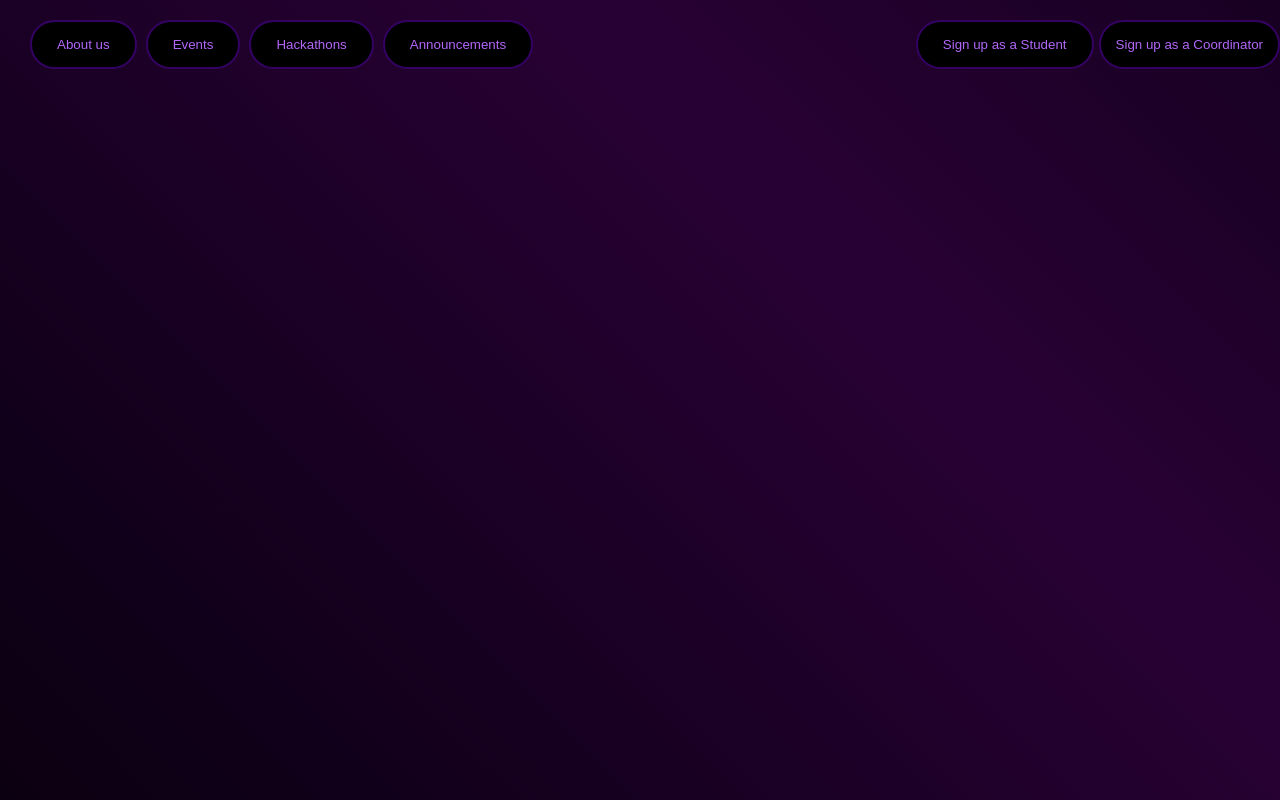
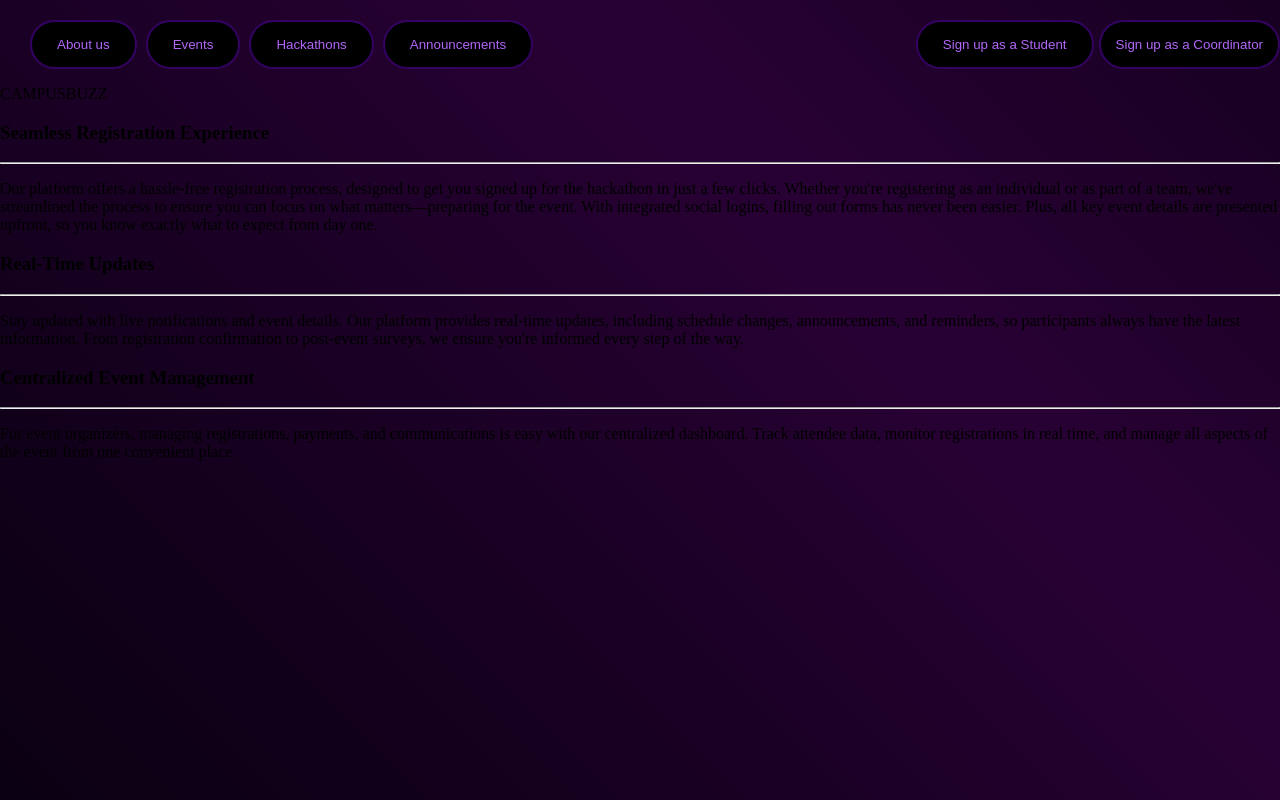
Before and after one commit to Anubhavi-Jaiswal/Campusbuzz, a plain HTML site: page index.html in a window 1280 px wide. Drawn offline with Linux system fonts and the light colour scheme.

Commit message:
Update index.html

```diff
--- a/index.html
+++ b/index.html
@@ -24,6 +24,24 @@
         <button class="student-signup">
             Sign up as a Student
         </button>
+        <p class="intro">
+            CAMPUSBUZZ
+        </p>
+        <div class="flash1">
+            <h3>Seamless Registration Experience</h3>
+            <hr>
+            <p>Our platform offers a hassle-free registration process, designed to get you signed up for the hackathon in just a few clicks. Whether you're registering as an individual or as part of a team, we've streamlined the process to ensure you can focus on what matters—preparing for the event. With integrated social logins, filling out forms has never been easier. Plus, all key event details are presented upfront, so you know exactly what to expect from day one.</p>
+        </div>
+        <div class="flash2">
+            <h3>Real-Time Updates</h3>
+            <hr>
+            <p>Stay updated with live notifications and event details. Our platform provides real-time updates, including schedule changes, announcements, and reminders, so participants always have the latest information. From registration confirmation to post-event surveys, we ensure you're informed every step of the way.</p>
+        </div>
+        <div class="flash3">
+            <h3>Centralized Event Management</h3>
+            <hr>
+            <p>For event organizers, managing registrations, payments, and communications is easy with our centralized dashboard. Track attendee data, monitor registrations in real time, and manage all aspects of the event from one convenient place</p>
+        </div>
     </div>
     </body>
 </html>
```
